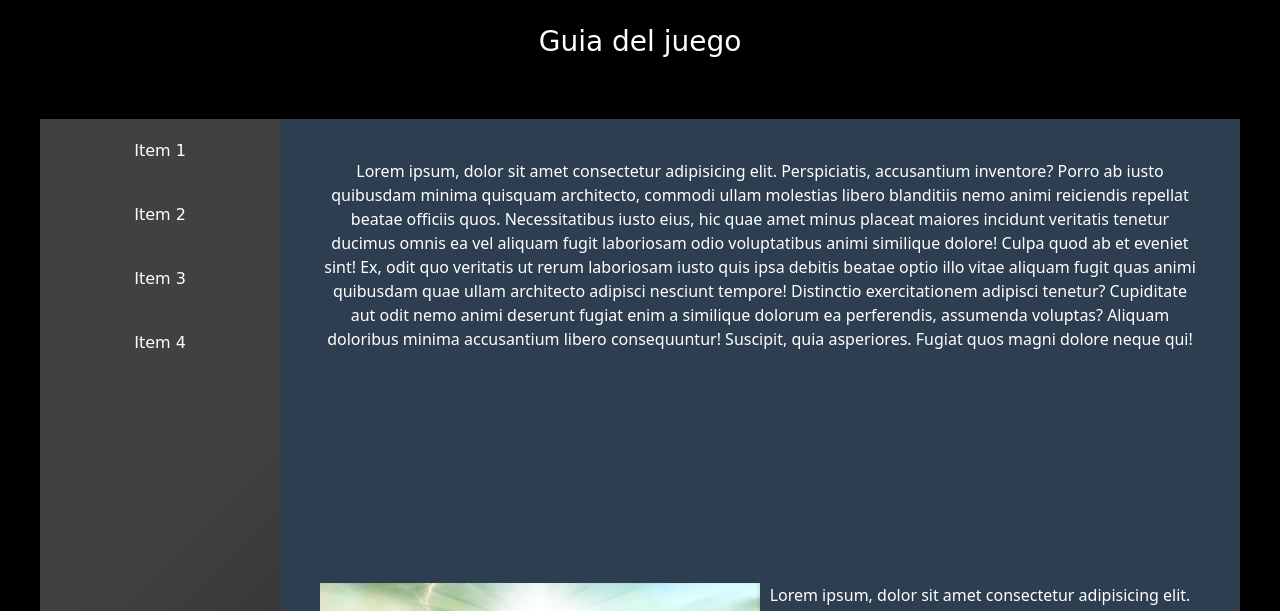
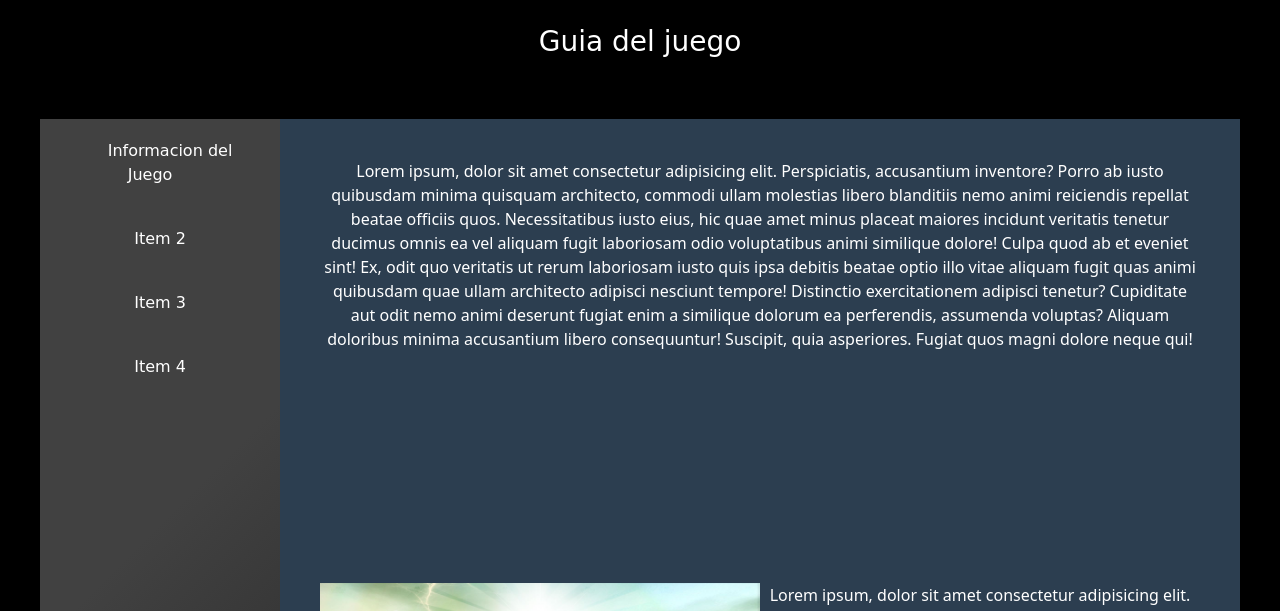
Before and after one commit to JManuelCuya/Project-Silk, a plain HTML site: page pages/ayuda.html in a window 1280 px wide. Shown: the part 110-721 px from the top of the page. Drawn offline with nearby package versions, Linux system fonts and the light colour scheme.

Commit message:
Subiendo por 1412 vez

```diff
--- a/pages/ayuda.html
+++ b/pages/ayuda.html
@@ -41,7 +41,7 @@
         <nav class="navinterProd">
             <ul class="titulos">
                 <li>
-                    <a href="">Item 1</a>
+                    <a href="">Informacion del Juego</a>
                 </li>
                 <li>
                     <a href="">Item 2</a>
```
